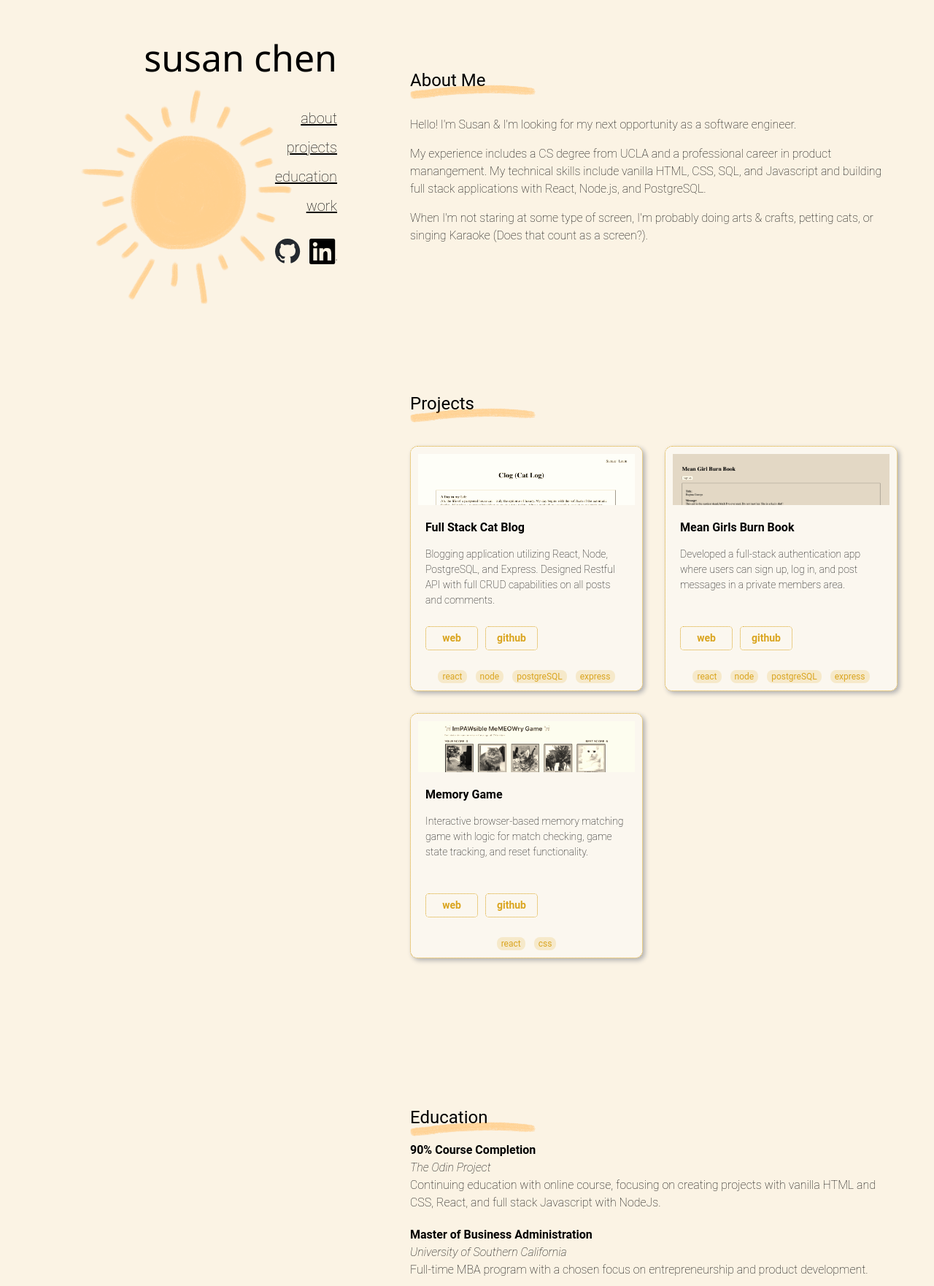
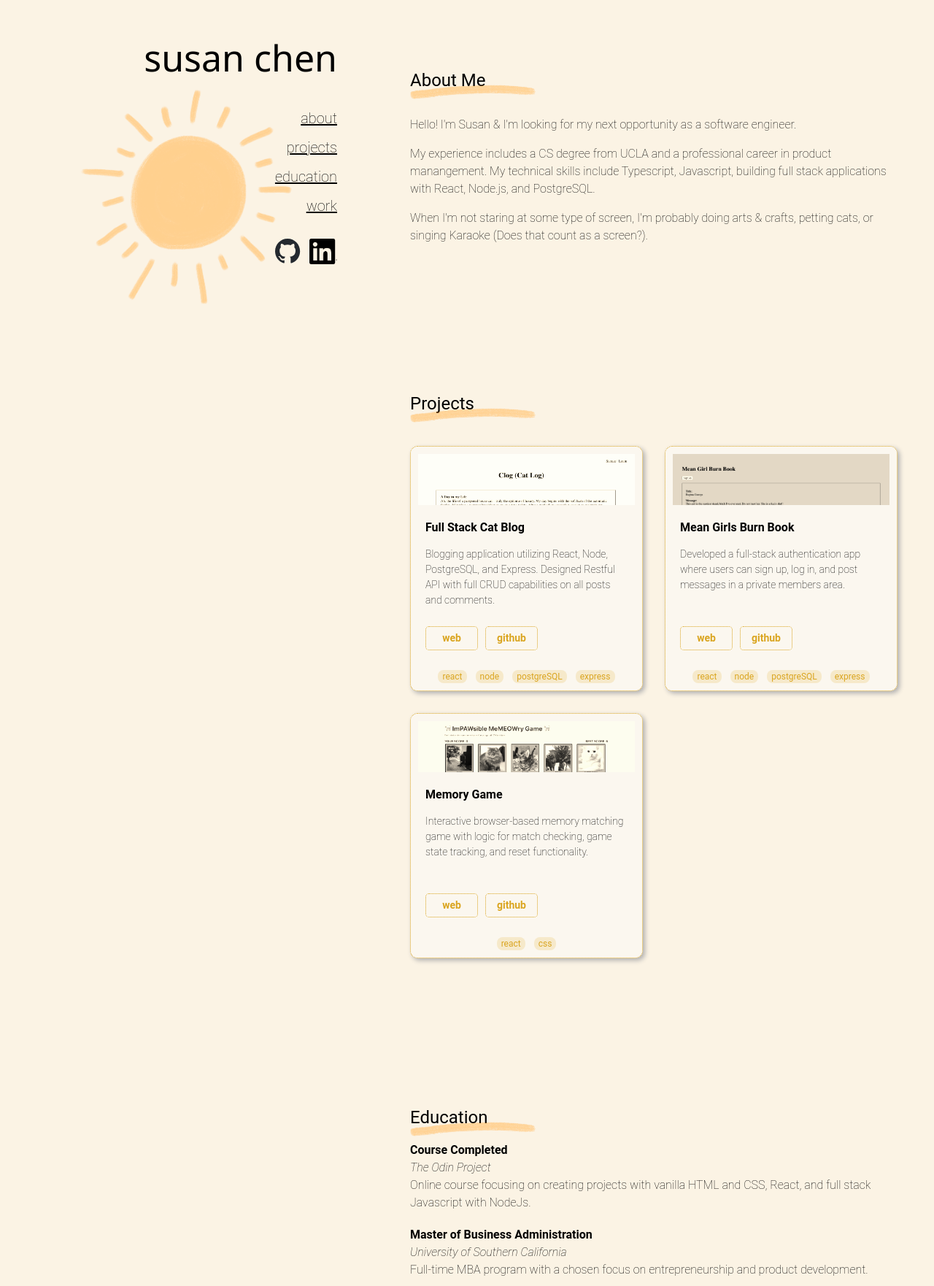
Before and after one commit to susancantdance/susanchenportfolio, a React (Vite) app: page / in a window 1280 px wide. Shown: the part 158-1920 px from the top of the page at 73% size. Built offline with nearby package versions, Linux system fonts and the light colour scheme; a web font is replaced by a local one.

Commit message:
changes per feedback to about and ed

```diff
--- a/src/components/about.jsx
+++ b/src/components/about.jsx
@@ -9,9 +9,9 @@ function About() {
       </p>
       <p>
         My experience includes a CS degree from UCLA and a professional career
-        in product manangement. My technical skills include vanilla HTML, CSS,
-        SQL, and Javascript and building full stack applications with React,
-        Node.js, and PostgreSQL.
+        in product manangement. My technical skills include Typescript,
+        Javascript, building full stack applications with React, Node.js, and
+        PostgreSQL.
       </p>
       <p>
         {" "}
--- a/src/components/education.jsx
+++ b/src/components/education.jsx
@@ -5,12 +5,11 @@ function Education() {
     <div className={styles.container}>
       <div className={styles.section}>
         <div className={styles.job}>
-          <span className={styles.jobtitle}>90% Course Completion</span>
+          <span className={styles.jobtitle}>Course Completed</span>
           <span className={styles.jobcompany}>The Odin Project</span>
           <span className={styles.jobdesc}>
-            Continuing education with online course, focusing on creating
-            projects with vanilla HTML and CSS, React, and full stack Javascript
-            with NodeJs.{" "}
+            Online course focusing on creating projects with vanilla HTML and
+            CSS, React, and full stack Javascript with NodeJs.{" "}
           </span>
         </div>
         {/* <div className={styles.dates}>
```
